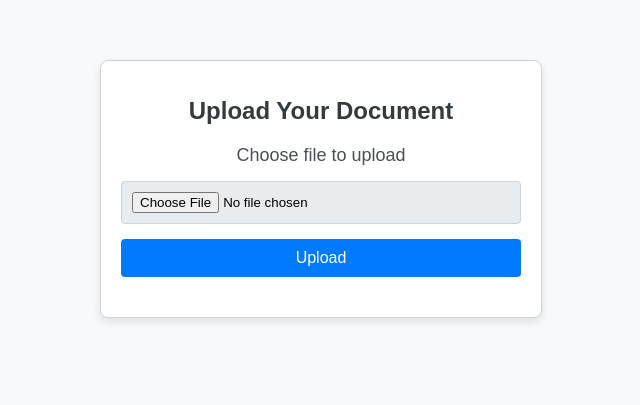
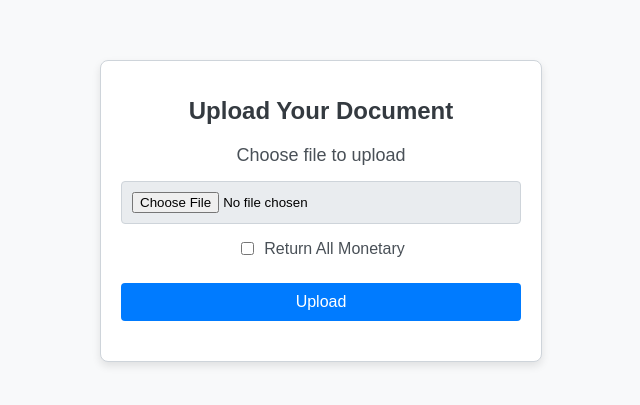
Before and after one commit to najwa-errachidy/inference-LayoutLMv3, a Flask app: page / in a window 1280 px wide. Shown: the top 405 px of the page, without its empty margins (319-959 px from the left). Run offline with Flask 3, Linux system fonts and the light colour scheme.

Commit message:
edit post_processing response

```diff
--- a/app.py
+++ b/app.py
@@ -7,6 +7,7 @@ from werkzeug.utils import secure_filename
 
 from model.layoutlmv3 import LayoutLMv3Model
 from utils.post_processing import (
+    get_entities,
     get_best_entity_by_confidence,
     filter_entities_by_confidence,
     parse_monetary_values,
@@ -54,6 +55,9 @@ def process_document():
     if not is_allowed_file(file.filename):
         return jsonify({"error": "Invalid document mimetype, must be image/*"}), 400
 
+    # Check if checkboxes are selected
+    all_monetary = request.form.get("all_monetary")
+
     try:
         # Save image to local folder
         filename = secure_filename(file.filename)
@@ -67,15 +71,17 @@ def process_document():
         os.remove(file_path)
 
         # Post-processing
+        all_entities = get_entities(model.confidence_matrix, model.decoded_texts)
         best_entities = get_best_entity_by_confidence(model.confidence_matrix, model.decoded_texts)
-        filtered_entities = filter_entities_by_confidence(best_entities)
-        parsed_entities = parse_monetary_values(filtered_entities)
+        filtered_entities = filter_entities_by_confidence(all_entities)
+        parsed_monetary_entities = parse_monetary_values(all_entities if all_monetary else filtered_entities)
 
         response = {
             "image_file": filename,
-            "best_entity": best_entities,
+            "entities": all_entities,
+            "best_entities": best_entities,
             "filtered_entities": filtered_entities,
-            "parsed_entities": parsed_entities,
+            "parsed_monetary_entities": parsed_monetary_entities
         }
 
         return jsonify(response)
--- a/static/styles.css
+++ b/static/styles.css
@@ -50,6 +50,26 @@ input[type="file"] {
     background-color: #e9ecef;
 }
 
+input[type="checkbox"] {
+    margin-right: 10px;
+}
+
+.checkbox-label {
+    display: flex;
+    align-items: center;
+    font-size: 16px;
+    color: #495057;
+    margin-bottom: 10px;
+    cursor: pointer;
+}
+
+.checkbox-container {
+    display: flex;
+    flex-direction: column;
+    gap: 10px;
+    align-items: center;
+}
+
 button {
     padding: 10px;
     background-color: #007bff;
--- a/templates/upload.html
+++ b/templates/upload.html
@@ -16,6 +16,15 @@
                 <span class="tooltiptext">File size should not exceed 3MB</span>
             </label>
             <input type="file" id="document" name="document" accept="image/png, image/jpeg" required>
+
+            <div class="checkbox-container">
+                <label for="all_monetary" class="checkbox-label">
+                    <input type="checkbox" id="all_monetary" name="all_monetary" value="option1">
+                    Return All Monetary
+                </label>
+            </div>
+
+
             <button type="submit">Upload</button>
         </form>
 
--- a/utils/post_processing.py
+++ b/utils/post_processing.py
@@ -61,7 +61,9 @@ monetary_labels = [
     'total.emoneyprice'
 ]
 
-def get_best_entity_by_confidence(confidence_matrix, decoded_texts):
+
+def get_entities(confidence_matrix, decoded_texts):
+    # Build list of all entities
     ids = confidence_matrix.argmax(-1).tolist()
     confidence = [max(l) for l in confidence_matrix]
 
@@ -75,11 +77,27 @@ def get_best_entity_by_confidence(confidence_matrix, decoded_texts):
     return entities
 
 
+def get_best_entity_by_confidence(confidence_matrix, decoded_texts):
+    # Get all entities
+    entities = get_entities(confidence_matrix, decoded_texts)
+
+    # Initialize a dictionary to store the maximum confidence entries for each label
+    max_confidence_dict = {}
+
+    for entity in entities:
+        label = entity['label']
+        # If the label is not in the dictionary or the current confidence is greater than the stored one
+        if label not in max_confidence_dict or entity['confidence'] > max_confidence_dict[label]['confidence']:
+            max_confidence_dict[label] = entity
+    return list(max_confidence_dict.values())
+
+
 def filter_entities_by_confidence(entities, threshold=0.6):
     return [entity for entity in entities if entity["confidence"] >= threshold]
 
 
 def parse_monetary_values(entities):
+    parsed_monetary_entities = []
     for entity in entities:
         if entity["label"] in monetary_labels:
             try:
@@ -89,4 +107,5 @@ def parse_monetary_values(entities):
                 )
             except ValueError:
                 entity["value"] = None
-    return entities
+            parsed_monetary_entities.append(entity)
+    return parsed_monetary_entities
```
